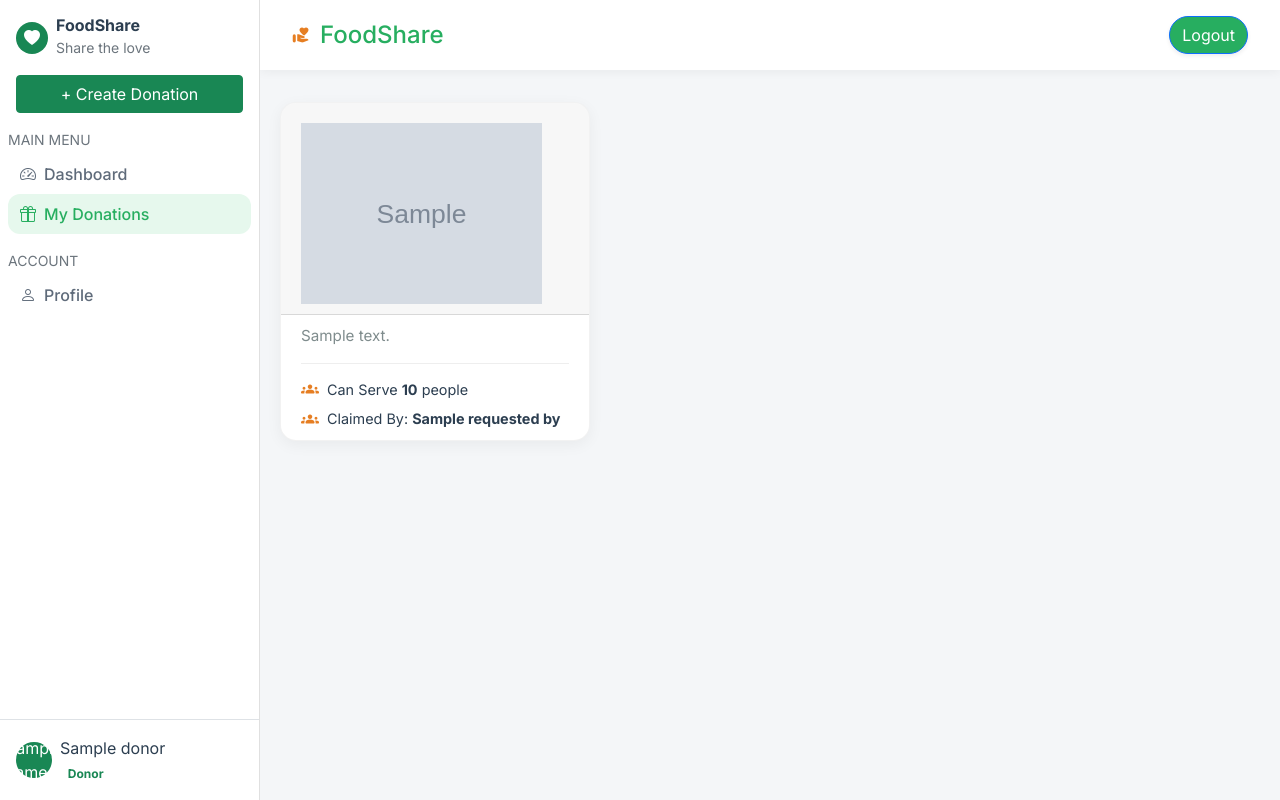
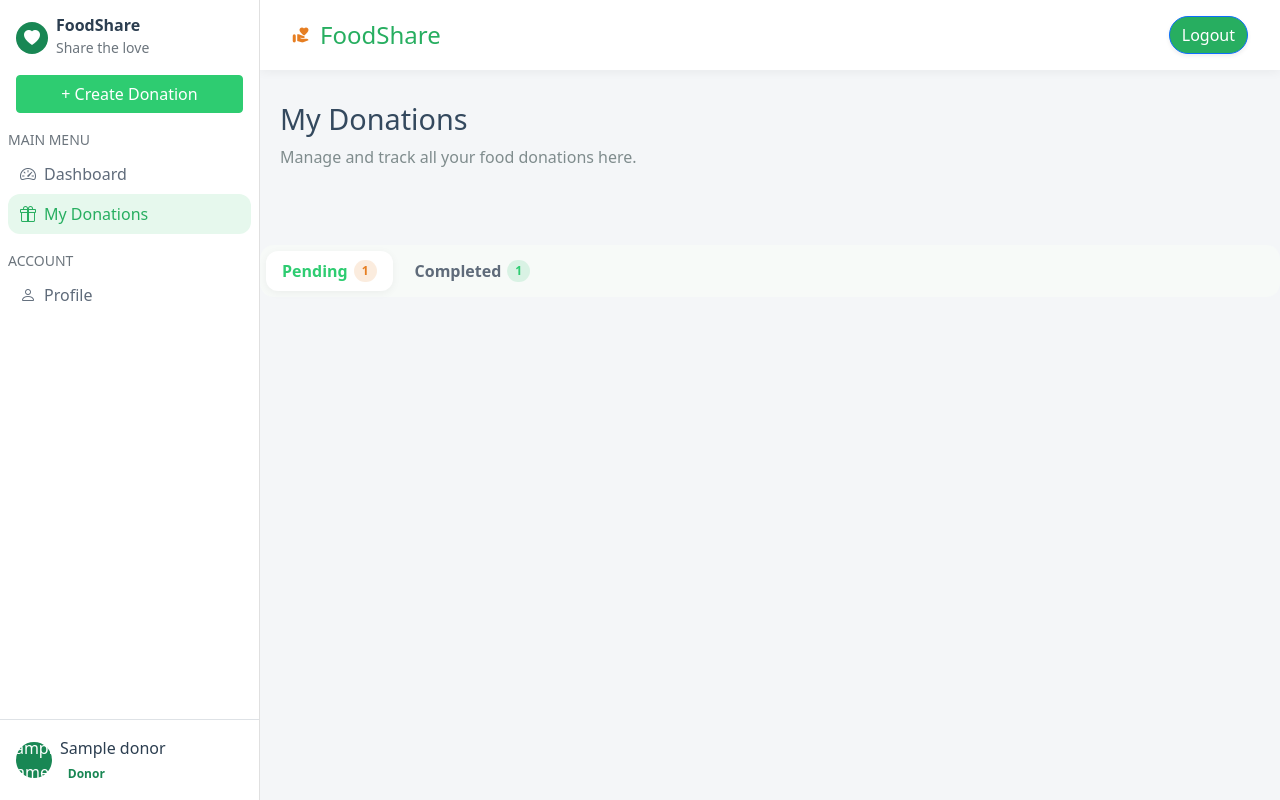
Before and after one commit to abhi-rajput-KRP/FoodShare, a Flask app: template templates/my_donation.html in a window 1280 px wide. Run offline with Flask 3, Linux system fonts and the light colour scheme; the template is opened without the code that fills it: most values are stand-ins (such as "Sample title", 1, 10 or a date in 2020); grey boxes marked "Sample" are stand-in pictures.

Commit message:
added status tab

```diff
--- a/templates/my_donation.html
+++ b/templates/my_donation.html
@@ -46,10 +46,10 @@
       }
 
       body {
-        font-family: "Inter", sans-serif;
+        font-family:  system-ui, -apple-system, BlinkMacSystemFont, "Segoe UI", sans-serif;
         background-color: var(--bg-color);
         color: var(--text-main);
-        display: flex;  /* ← KEY FIX */
+        display: flex;
       }
 
       /* Header Styling */
@@ -94,7 +94,15 @@
         background-color: #e6f8ed;
         color: var(--primary-dark);
       }
+      .btn-success {
+      background-color: var(--primary);
+      border-color: var(--primary);
+    }
 
+    .btn-success:hover {
+      background-color: var(--primary-dark);
+      border-color: var(--primary-dark);
+    }
       /* Main Content */
       .main-content {
         flex: 1;
@@ -109,13 +117,12 @@
   margin: 0 auto;
   padding: 0 20px 40px;
   width: 100%;
+  display: grid;
+  grid-template-columns: repeat(auto-fill, minmax(400px, 1fr));
+  gap: 20px;
 }
 
-      .food-grid {
-        display: grid;
-        grid-template-columns: repeat(auto-fill, minmax(300px, 1fr));
-        gap: 25px;
-      }
+      =
 
       /* Card Styling */
       .food-card {
@@ -210,8 +217,11 @@
   background: #f7faf8;
   padding: 6px;
   border-radius: 14px;
-        width: fit-content;
+  display: inline-flex;
+  align-items: center;
+  gap: 6px;                      /* space between buttons */
 }
+
 
     .filter-btn {
         background: transparent;
@@ -391,18 +489,46 @@
           </button>
         </a>
       </header>
+      <div style="margin-bottom: 20px;padding: 0 20px 40px;">
+          <h1 style="font-size: 1.8rem; color: var(--secondary)">
+            My Donations
+          </h1>
+          <p style="color: var(--text-light)">
+            Manage and track all your food donations here.
+          </p>
+        </div>
+      {% if posts %}
+<div class="donation-filters mb-4">
+  <button class="filter-btn active" onclick="filterDonations('pending', this)">
+    Pending
+    <span class="count orange">{{ pending_count }}</span>
+  </button>
+
+  <button class="filter-btn" onclick="filterDonations('completed', this)">
+    Completed
+    <span class="count green">{{ completed_count }}</span>
+  </button>
+</div>
+{% endif %}
+
 
       <!-- Food Posts -->
       <div class="container">
 
 <!-- DONATION FILTER BAR -->
         {% if posts %}
-        <div class="food-grid">
           {% for post in posts %}
-          <div class="food-card">
+          <div class="food-card {% if post['pickup_status'] == 'completed' %}completed{% endif %}"
+     data-status="{{ post['pickup_status'] }}">
+
+            <div class="donation-row">
+              <div class="donation-details">
             <div class="card-header">
               <h3 class="food-title"><img src="{{ post['image_url'] }}" alt="post" width="90%"></h3>
             </div>
+
+            {% set ps = post.pickup_status if post.pickup_status is defined else {} %}
+
 
             <div class="card-body">
               <p class="description">{{ post['description'] }}</p>
@@ -419,8 +545,56 @@
               </div>
             </div>
             </div>
+            {% if ps!='completed' %}
+<div class="donation-status">
+<div class="pickup-card">
+    <div class="pickup-title">
+        🟢 Pickup Status
+    </div>
+
+    <!-- NGO Claimed (GREEN even if pickup_status missing) -->
+    <div class="pickup-step completed">
+        <div class="circle">✔</div>
+        <div class="text">
+            <strong>NGO Claimed</strong>
+            <small>{{ post.get('requested_at').time }}</small>
+        </div>
+    </div>
+
+    <!-- Pickup Confirmed -->
+    <div class="pickup-step {{ 'completed' if ps=='completed' else 'pending' }}">
+        <div class="circle">
+            {{ '✔' if ps=='started' else '✔' if ps=='nearby' else '✔' if ps=='completed' else '2' }}
+        </div>
+        <div class="text">
+            <strong>Pickup Started</strong>
+        </div>
+    </div>
+
+    <!-- Driver En Route -->
+    <div class="pickup-step {{ 'completed' if ps=='completed' else 'pending' }}">
+        <div class="circle">
+            {{ '✔' if ps=='nearby' else '✔' if ps=='completed' else '3' }}
+        </div>
+        <div class="text">
+            <strong>Nearby </strong>
+        </div>
+    </div>
+
+    <!-- Arrived -->
+    <div class="pickup-step {{ 'completed' if ps=='completed' is defined else 'pending' }}">
+        <div class="circle">{{ '✔' if ps=='completed' else '4' }}</div>
+        <div class="text">
+            <strong>Food Picked Up</strong>
+        </div>
+    </div>
+</div>
+</div>
+{% endif %}
+</div>
+          </div>
           {% endfor %}
-        </div>
+
         {% else %}
         <div class="empty-state">
           <span class="material-icons-round empty-icon">soup_kitchen</span>
@@ -432,6 +606,37 @@
         {% endif %}
       </div>
     </div>
+
+<script>
+function filterDonations(type, btn) {
+  const cards = document.querySelectorAll('.food-card');
+  const buttons = document.querySelectorAll('.filter-btn');
+
+  buttons.forEach(b => b.classList.remove('active'));
+  btn.classList.add('active');
+
+  cards.forEach(card => {
+    const status = card.dataset.status;
+
+    if (type === 'pending') {
+      if (['not_started', 'started', 'nearby'].includes(status)) {
+        card.style.display = 'flex';
+      } else {
+        card.style.display = 'none';
+      }
+    }
+
+    if (type === 'completed') {
+      card.style.display = (status === 'completed') ? 'flex' : 'none';
+    }
+  });
+}
+
+// default view
+document.addEventListener('DOMContentLoaded', () => {
+  document.querySelector('.filter-btn').click();
+});
+</script>
 
     <script src="https://cdn.jsdelivr.net/npm/bootstrap@5.1.3/dist/js/bootstrap.bundle.min.js"></script>
   </body>
```
Also changed, not shown: other parts of templates/my_donation.html (+88 -0 lines). Lines whose indentation alone changed are shown as unchanged.
